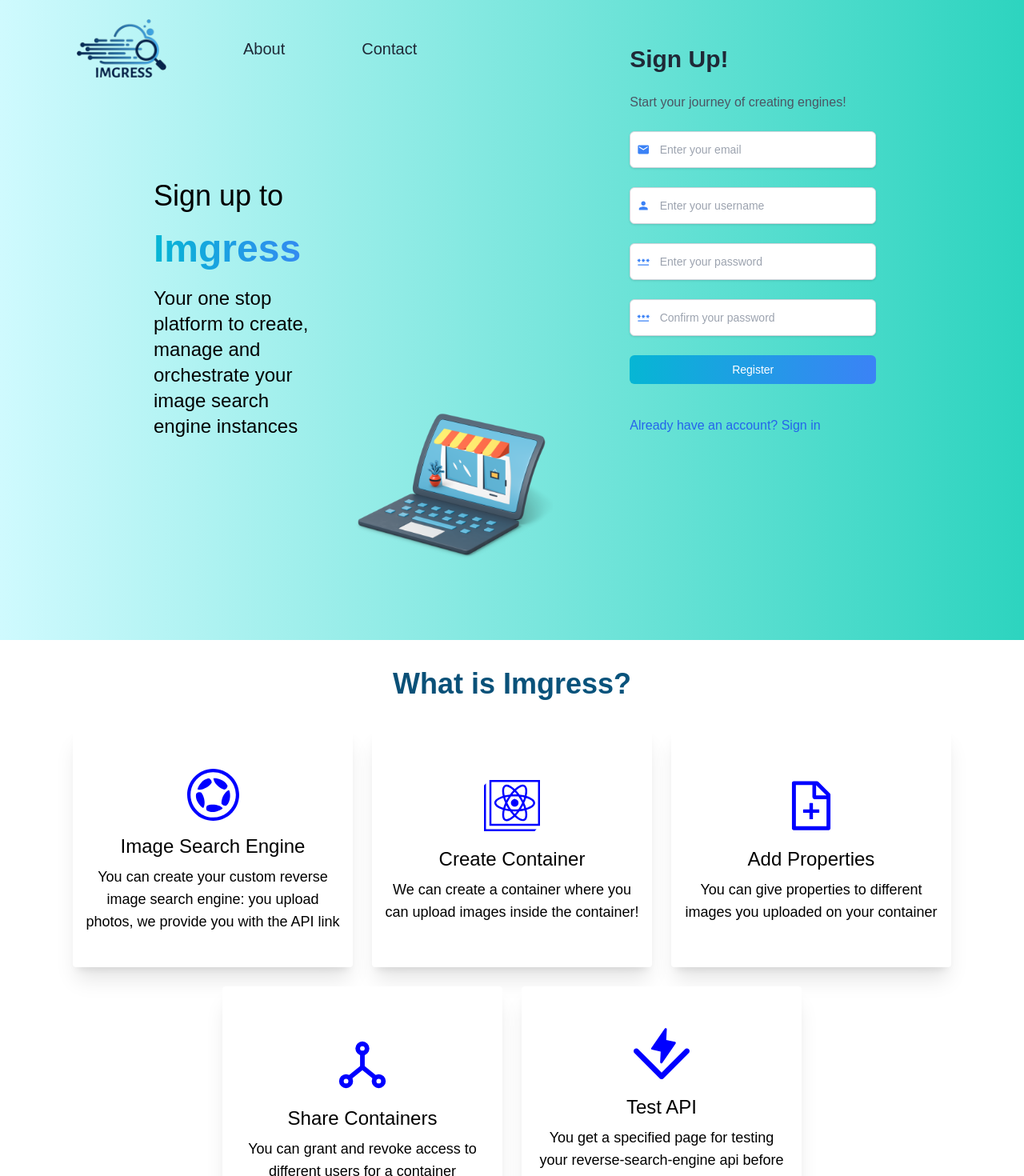
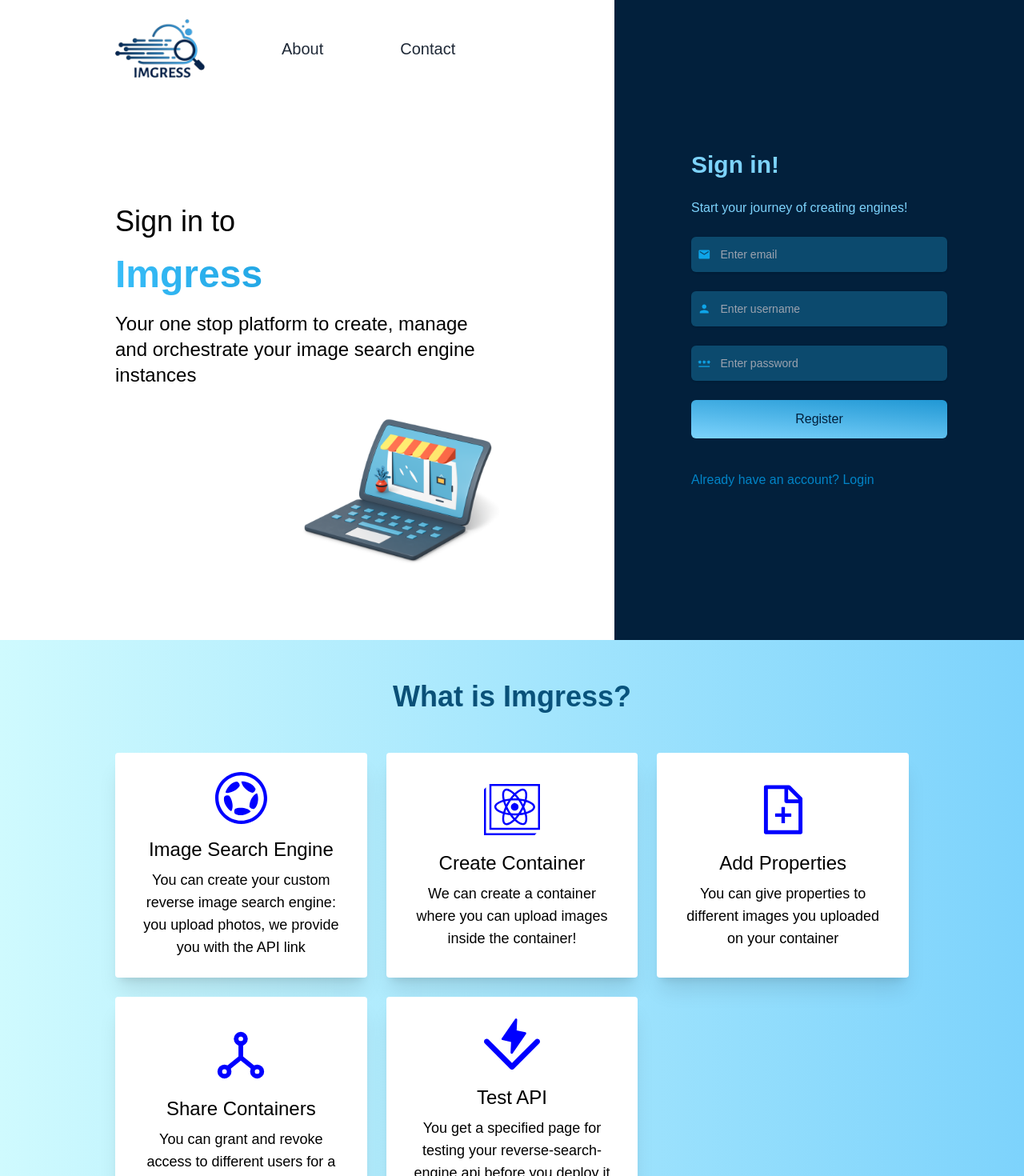
Before and after one commit to ryuusama09/Imgress, a React (Create React App) app: page /register in a window 1280 px wide. Shown: the top 1470 px of the page at 80% size. Built offline with nearby package versions, Linux system fonts and the light colour scheme.

Commit message:
ui changes

```diff
--- a/src/pages/Home.jsx
+++ b/src/pages/Home.jsx
@@ -513,7 +513,10 @@ const Home = () => {
         </div>
         <button
           className="bg-sky-500 text-white p-2 rounded-md"
-          onClick={() => logout()}
+          onClick={() => {
+            localStorage.removeItem("user");
+            logout()
+          }}
         >
           Logout
         </button>
--- a/src/pages/Login.jsx
+++ b/src/pages/Login.jsx
@@ -1,6 +1,7 @@
 import React, { useRef, useState } from "react";
 import { Link, useNavigate } from "react-router-dom";
 import { useStore } from "../store";
+import { ToastContainer, toast } from "react-toastify";
 import { MdEmail, MdPassword } from "react-icons/md";
 import logo from "../assets/logo.png";
 import wallpaper from "../assets/wallpaper2.png";
@@ -8,17 +9,24 @@ import { SiCreatereactapp } from "react-icons/si";
 import { AiOutlineFileAdd } from "react-icons/ai";
 import { TbHierarchy } from "react-icons/tb";
 import { SiVitest, SiCoronaengine } from "react-icons/si";
+import "react-toastify/dist/ReactToastify.css";
 const Login = () => {
   const ref = useRef(null);
   const contactRef = useRef(null);
   const navigate = useNavigate();
   const Login = useStore((state) => state.login);
+  const [logging, setLogging] = useState(false);
   const [data, setData] = useState({
     email: "",
     password: "",
   });
   const login = async (e) => {
     e.preventDefault();
+    if (data.email === "" || data.password === "") {
+      toast.error("Please fill all the fields");
+      return;
+    } else {
+      setLogging(true);
       var myHeaders = new Headers();
       myHeaders.append("Content-Type", "application/json");
 
@@ -36,10 +44,17 @@ const Login = () => {
         .then((result) => {
           const data = JSON.parse(result);
           console.log(data);
+          localStorage.setItem("user", JSON.stringify(data.result[0]));
           Login(data.result[0]);
+          setLogging(false);
           navigate("/");
         })
-      .catch((error) => console.log("error", error));
+        .catch((error) => {
+          toast.error("Invalid Credentials");
+          setLogging(false);
+          console.log("error", error);
+        });
+    }
   };
   const descData = [
     {
@@ -75,7 +90,9 @@ const Login = () => {
   ];
   return (
     <div>
-      <div className="w-full h-screen flex flex-col px-36 py-6 bg-gradient-to-r from-cyan-100 to-sky-300">
+      <ToastContainer />
+      <div className="w-full h-screen flex">
+        <div className="flex flex-col px-36 py-6 flex-grow max-w-[60vw]">
           <div className="flex items-center text-xl">
             <img src={logo} className="w-28 self-start" />
             <h1
@@ -95,9 +112,8 @@ const Login = () => {
               Contact
             </h1>
           </div>
-        <div className="flex flex-grow justify-between">
           <div className="mt-40 max-w-[600px]">
-            <h1 className="text-4xl font-medium">Sign up to</h1>
+            <h1 className="text-4xl font-medium">Login to</h1>
             <h1 className="text-5xl leading-tight font-semibold mt-4 text-transparent bg-clip-text bg-gradient-to-r to-sky-600 from-sky-400">
               Imgress
             </h1>
@@ -106,33 +122,35 @@ const Login = () => {
               image search engine instances
             </h1>
           </div>
-          <img src={wallpaper} className="ml-8 mb-12 max-w-[250px] self-end" />
-          <div className="p-8 min-w-[500px] min-h-[300px] px-24 self-center">
+          <img src={wallpaper} className="max-w-[250px] self-end" />
+        </div>
+        <div className="flex justify-between flex-grow bg-[#02203c] text-sky-300">
+          <div className="p-8 w-full min-h-[300px] px-24 self-center">
             <form
               className="flex flex-col justify-center gap-6"
               onSubmit={(e) => login(e)}
             >
-              <h1 className="text-gray-800 text-3xl font-semibold">Login!</h1>
-              <p className="text-gray-600 text-md font-medium">
+              <h1 className="text-3xl font-semibold">Login!</h1>
+              <p className="text-md font-medium">
                 Enter your creds to create new engines!
               </p>
-              <div className="border bg-white shadow border-gray-300 p-2 flex items-center rounded-md">
+              <div className="bg-sky-900 shadow p-2 flex items-center rounded-md">
                 <MdEmail className="text-sky-500 mr-2" size={18} />
                 <input
                   type="text"
                   placeholder="Enter your email"
-                  className="p-1 w-full text-sm outline-none"
+                  className="p-1 w-full text-sm outline-none bg-inherit"
                   value={data.email}
                   onChange={(e) => setData({ ...data, email: e.target.value })}
                 />
               </div>
 
-              <div className="border bg-white shadow border-gray-300 p-2 flex items-center rounded-md">
+              <div className="bg-sky-900 shadow p-2 flex items-center rounded-md">
                 <MdPassword className="text-sky-500 mr-2" size={18} />
                 <input
                   type="password"
                   placeholder="Enter your password"
-                  className="p-1 text-sm w-full outline-none"
+                  className="p-1 text-sm w-full outline-none bg-inherit"
                   value={data.password}
                   onChange={(e) =>
                     setData({ ...data, password: e.target.value })
@@ -142,30 +160,30 @@ const Login = () => {
 
               <button
                 type="submit"
-                className="bg-gradient-to-bl from-sky-600 to-sky-300 bg-[position:_0%_0%] hover:bg-[position:_100%_100%] bg-[size:_200%] transition-all duration-500 text-white p-3 rounded-md"
+                className="bg-gradient-to-bl from-sky-600 to-sky-300 bg-[position:_0%_0%] hover:bg-[position:_100%_100%] bg-[size:_200%] transition-all duration-500 text-[#02203c] p-3 rounded-md"
               >
-                Login
+                {logging ? "Logging in..." : "Login"}
               </button>
-              <Link to="/register" className="text-blue-600 mt-4 font-medium">
+              <Link to="/register" className="text-sky-600 mt-4 font-medium">
                 Do not have an account? Sign Up
               </Link>
             </form>
           </div>
         </div>
       </div>
+      <div
+        ref={ref}
+        className="px-36 py-6 bg-gradient-to-r from-cyan-100 to-sky-300 h-screen"
+      >
         <div>
-        <h1
-          ref={ref}
-          id="about"
-          className="text-center leading-tight mt-8 text-4xl font-semibold text-transparent bg-clip-text bg-gradient-to-r to-sky-800 from-sky-900"
-        >
+          <h1 className="text-center leading-tight mt-6 text-4xl font-semibold text-transparent bg-clip-text bg-gradient-to-r to-sky-800 from-sky-900">
             What is Imgress?
           </h1>
-        <div className="mt-8  flex w-full justify-center bg-white flex-wrap items-center gap-6 pb-4">
+          <div className="grid grid-cols-3 gap-6 mt-12">
             {descData.map((desc) => (
               <div
                 key={desc.id}
-              className="cursor-pointer max-w-[350px] min-h-[300px] p-4 pt-6 bg-white shadow-xl hover:shadow-2xl rounded flex flex-col items-center justify-center"
+                className="cursor-pointer w-full px-8 py-6 bg-white shadow-xl hover:shadow-2xl rounded flex flex-col items-center justify-center"
               >
                 <desc.Icon />
                 <h1 className="text-2xl font-medium mt-4">{desc.name}</h1>
@@ -174,25 +192,26 @@ const Login = () => {
             ))}
           </div>
         </div>
+      </div>
       <div
         ref={contactRef}
-        className="mt-8 flex flex-col items-center px-36 py-6 bg-gradient-to-r from-cyan-100 to-sky-300"
+        className="flex flex-col items-center px-36 py-12 bg-gradient-to-r from-[#02203c] to-[#001528] text-sky-300"
       >
         <div className="w-[400px] flex flex-col gap-4">
-          <h1 className="text-center leading-tight mt-8 text-4xl font-semibold text-transparent bg-clip-text bg-gradient-to-r to-sky-800 from-sky-900">
+          <h1 className="text-center leading-tight text-4xl font-semibold bg-clip-text">
             Contact Us
           </h1>
           <input
             type="email"
-            className="p-2 border border-2 border-gray-200 rounded-lg"
+            className="p-2 rounded-lg bg-sky-900 outline-none"
             placeholder="Enter you Email"
           />
           <textarea
             rows={7}
-            className="p-2 border border-2 border-gray-200 rounded-lg"
+            className="p-2 rounded-lg bg-sky-900 outline-none"
             placeholder="Enter your message or query.."
           />
-          <button className="self-center w-[100px] bg-gradient-to-bl from-sky-600 to-sky-300 bg-[position:_0%_0%] hover:bg-[position:_100%_100%] bg-[size:_200%] transition-all duration-500 text-white p-3 rounded-md">
+          <button className="bg-gradient-to-bl from-sky-600 to-sky-300 bg-[position:_0%_0%] hover:bg-[position:_100%_100%] bg-[size:_200%] transition-all duration-500 text-[#02203c] p-3 rounded-md">
             Submit
           </button>
         </div>
--- a/src/pages/Register.jsx
+++ b/src/pages/Register.jsx
@@ -2,15 +2,17 @@ import React, { useRef, useState } from "react";
 import { Link, useNavigate } from "react-router-dom";
 import logo from "../assets/logo.png";
 import { MdEmail, MdPassword, MdPerson } from "react-icons/md";
-import wallpaper from "../assets/wallpaper.png";
-import wallpaper2 from "../assets/wallpaper2.png";
+import wallpaper from "../assets/wallpaper2.png";
+import { ToastContainer, toast } from "react-toastify";
 import { SiCreatereactapp } from "react-icons/si";
 import { AiOutlineFileAdd } from "react-icons/ai";
 import { TbHierarchy } from "react-icons/tb";
 import { SiVitest, SiCoronaengine } from "react-icons/si";
+import "react-toastify/dist/ReactToastify.css";
 const Register = () => {
   const ref = useRef(null);
   const contactRef = useRef(null);
+  const [registering, setRegistering] = useState(false);
   const navigate = useNavigate();
   const [data, setData] = useState({
     email: "",
@@ -20,11 +22,37 @@ const Register = () => {
 
   const register = async (e) => {
     e.preventDefault();
+    const regex = /^\w+([\.-]?\w+)*@\w+([\.-]?\w+)*(\.\w{2,3})+$/;
+    if (data.email === "" || data.username === "" || data.password === "") {
+      toast.error("Please fill all the fields");
+      return;
+    } else if (!regex.test(data.email)) {
+      toast.error("Please enter a valid email");
+      return;
+    } else if (data.password.length < 8) {
+      toast.error("Password must be atleast 8 characters long");
+      return;
+    } else if (data.username.length < 4) {
+      toast.error("Username must be atleast 4 characters long");
+      return;
+    } else if (data.username.length > 20) {
+      toast.error("Username must be less than 20 characters long");
+      return;
+    } else if (data.password.length > 20) {
+      toast.error("Password must be less than 20 characters long");
+      return;
+    } else if (data.username.includes(" ")) {
+      toast.error("Username must not contain spaces");
+      return;
+    } else if (data.password.includes(" ")) {
+      toast.error("Password must not contain spaces");
+      return;
+    } else {
+      setRegistering(true);
       var myHeaders = new Headers();
       myHeaders.append("Content-Type", "application/json");
 
       var raw = JSON.stringify(data);
-
       var requestOptions = {
         method: "POST",
         headers: myHeaders,
@@ -34,9 +62,15 @@ const Register = () => {
         .then((response) => response.text())
         .then((result) => {
           console.log(result);
+          setRegistering(false);
           navigate("/login");
         })
-      .catch((error) => console.log("error", error));
+        .catch((error) => {
+          console.log("error", error);
+          toast.error("Username or email already exists");
+          setRegistering(false);
+        });
+    }
   };
   const descData = [
     {
@@ -73,8 +107,9 @@ const Register = () => {
 
   return (
     <div>
-      <div className="w-screen h-screen flex justify-between px-24 py-6  bg-gradient-to-r from-cyan-100 to-teal-400">
-        <div>
+      <ToastContainer />
+      <div className="w-full h-screen flex">
+        <div className="flex flex-col px-36 py-6 flex-grow max-w-[60vw]">
           <div className="flex items-center text-xl">
             <img src={logo} className="w-28 self-start" />
             <h1
@@ -94,9 +129,9 @@ const Register = () => {
               Contact
             </h1>
           </div>
-          <div className="mt-32 ml-24 max-w-[400px]">
-            <h1 className="text-4xl font-medium">Sign up to</h1>
-            <h1 className="text-5xl leading-tight font-semibold mt-4 text-transparent bg-clip-text bg-gradient-to-r from-cyan-500 to-blue-500">
+          <div className="mt-40 max-w-[600px]">
+            <h1 className="text-4xl font-medium">Sign in to</h1>
+            <h1 className="text-5xl leading-tight font-semibold mt-4 text-transparent bg-clip-text bg-gradient-to-r to-sky-600 from-sky-400">
               Imgress
             </h1>
             <h1 className="mt-4 text-2xl font-normal ">
@@ -104,82 +139,80 @@ const Register = () => {
               image search engine instances
             </h1>
           </div>
+          <img src={wallpaper} className="max-w-[250px] self-end" />
         </div>
-        <img src={wallpaper2} className="ml-8 mb-12 max-w-[250px] self-end" />
-        <div className="p-8 min-w-[500px] min-h-[300px] px-24">
+        <div className="flex justify-between flex-grow bg-[#02203c] text-sky-300">
+          <div className="p-8 w-full min-h-[300px] px-24 self-center">
             <form
               className="flex flex-col justify-center gap-6"
               onSubmit={(e) => register(e)}
             >
-            <h1 className="text-gray-800 text-3xl font-semibold">Sign Up!</h1>
-            <p className="text-gray-600 text-md font-medium">
+              <h1 className="text-3xl font-semibold">Sign in!</h1>
+              <p className="text-md font-medium">
                 Start your journey of creating engines!
               </p>
-            <div className="border bg-white shadow border-gray-300 p-2 flex items-center rounded-md">
-              <MdEmail className="text-blue-500 mr-2" size={18} />
+              <div className="bg-sky-900 shadow p-2 flex items-center rounded-md">
+                <MdEmail className="text-sky-500 mr-2" size={18} />
                 <input
                   type="text"
-                placeholder="Enter your email"
-                className="p-1 w-full text-sm outline-none"
+                  placeholder="Enter email"
+                  className="p-1 w-full text-sm outline-none bg-inherit"
                   value={data.email}
                   onChange={(e) => setData({ ...data, email: e.target.value })}
                 />
               </div>
-            <div className="border bg-white shadow border-gray-300 p-2 flex items-center rounded-md">
-              <MdPerson className="text-blue-500 mr-2" size={18} />
+              <div className="bg-sky-900 shadow p-2 flex items-center rounded-md">
+                <MdPerson className="text-sky-500 mr-2" size={18} />
                 <input
                   type="text"
-                placeholder="Enter your username"
-                className="p-1 text-sm w-full outline-none"
+                  placeholder="Enter username"
+                  className="p-1 w-full text-sm outline-none bg-inherit"
                   value={data.username}
-                onChange={(e) => setData({ ...data, username: e.target.value })}
+                  onChange={(e) =>
+                    setData({ ...data, username: e.target.value })
+                  }
                 />
               </div>
-            <div className="border bg-white shadow border-gray-300 p-2 flex items-center rounded-md">
-              <MdPassword className="text-blue-500 mr-2" size={18} />
+              <div className="bg-sky-900 shadow p-2 flex items-center rounded-md">
+                <MdPassword className="text-sky-500 mr-2" size={18} />
                 <input
                   type="password"
-                placeholder="Enter your password"
-                className="p-1 text-sm w-full outline-none"
+                  placeholder="Enter password"
+                  className="p-1 text-sm w-full outline-none bg-inherit"
                   value={data.password}
-                onChange={(e) => setData({ ...data, password: e.target.value })}
+                  onChange={(e) =>
+                    setData({ ...data, password: e.target.value })
+                  }
                 />
               </div>
-            <div className="border bg-white shadow border-gray-300 p-2 flex items-center rounded-md">
-              <MdPassword className="text-blue-500 mr-2" size={18} />
-              <input
-                type="password"
-                placeholder="Confirm your password"
-                className="p-1 text-sm w-full outline-none"
-                // value={data.password}
-                // onChange={(e) => setData({ ...data, password: e.target.value })}
-              />
-            </div>
+
               <button
                 type="submit"
-              className="bg-gradient-to-r from-cyan-500 to-blue-500 text-white p-2 rounded-md text-sm"
+                disabled={registering}
+                className="bg-gradient-to-bl from-sky-600 to-sky-300 bg-[position:_0%_0%] hover:bg-[position:_100%_100%] bg-[size:_200%] transition-all duration-500 text-[#02203c] p-3 rounded-md"
               >
-              Register
+                {registering ? "Registering..." : "Register"}
               </button>
-            <Link to="/login" className="text-blue-600 mt-4 font-medium">
-              Already have an account? Sign in
+              <Link to="/login" className="text-sky-600 mt-4 font-medium">
+                Already have an account? Login
               </Link>
             </form>
           </div>
         </div>
+      </div>
+      <div
+        ref={ref}
+        className="px-36 py-6 bg-gradient-to-r from-cyan-100 to-sky-300 h-screen"
+      >
         <div>
-        <h1
-          ref={ref}
-          id="about"
-          className="text-center leading-tight mt-8 text-4xl font-semibold text-transparent bg-clip-text bg-gradient-to-r to-sky-800 from-sky-900"
-        >
+          <h1 className="text-center leading-tight mt-6 text-4xl font-semibold text-transparent bg-clip-text bg-gradient-to-r to-sky-800 from-sky-900">
             What is Imgress?
           </h1>
-        <div className="mt-8  flex w-full justify-center bg-white flex-wrap items-center gap-6 pb-4">
+          <div className="grid grid-cols-3 gap-6 mt-12">
             {descData.map((desc) => (
               <div
                 key={desc.id}
-              className="cursor-pointer max-w-[350px] min-h-[300px] p-4 pt-6 bg-white shadow-xl hover:shadow-2xl rounded flex flex-col items-center justify-center"
+                className="cursor-pointer w-full px-8 py-6 bg-white shadow-xl hover:shadow-2xl rounded flex flex-col items-center justify-center"
               >
                 <desc.Icon />
                 <h1 className="text-2xl font-medium mt-4">{desc.name}</h1>
@@ -188,25 +221,26 @@ const Register = () => {
             ))}
           </div>
         </div>
+      </div>
       <div
         ref={contactRef}
-        className="mt-8 flex flex-col items-center px-36 py-6 bg-gradient-to-r from-cyan-100 to-sky-300"
+        className="flex flex-col items-center px-36 py-12 bg-gradient-to-r from-[#02203c] to-[#001528] text-sky-300"
       >
         <div className="w-[400px] flex flex-col gap-4">
-          <h1 className="text-center leading-tight mt-8 text-4xl font-semibold text-transparent bg-clip-text bg-gradient-to-r to-sky-800 from-sky-900">
+          <h1 className="text-center leading-tight text-4xl font-semibold bg-clip-text">
             Contact Us
           </h1>
           <input
             type="email"
-            className="p-2 border border-2 border-gray-200 rounded-lg"
+            className="p-2 rounded-lg bg-sky-900 outline-none"
             placeholder="Enter you Email"
           />
           <textarea
             rows={7}
-            className="p-2 border border-2 border-gray-200 rounded-lg"
+            className="p-2 rounded-lg bg-sky-900 outline-none"
             placeholder="Enter your message or query.."
           />
-          <button className="self-center w-[100px] bg-gradient-to-bl from-sky-600 to-sky-300 bg-[position:_0%_0%] hover:bg-[position:_100%_100%] bg-[size:_200%] transition-all duration-500 text-white p-3 rounded-md">
+          <button className="bg-gradient-to-bl from-sky-600 to-sky-300 bg-[position:_0%_0%] hover:bg-[position:_100%_100%] bg-[size:_200%] transition-all duration-500 text-[#02203c] p-3 rounded-md">
             Submit
           </button>
         </div>
--- a/src/store.js
+++ b/src/store.js
@@ -1,11 +1,13 @@
 import { create } from "zustand";
 
 export const useStore = create((set) => ({
-  user: null,
+  user: localStorage.getItem("user") ? JSON.parse(localStorage.getItem("user")) : null,
   containerName: null,
   url: null,
   login: (user) => set(() => ({ user })),
-  logout: () => set(() => ({ user: null })),
+  logout: () => {
+    set(() => ({ user: null }))
+  },
   setContainerName: (name) =>
     set((state) => ({
       containerName: name,
```
Also changed, not shown: src/App.js (+27 -3 lines), src/pages/ProtectedRoute.jsx (added, +12 -0 lines), src/pages/Test.jsx (+34 -17 lines). Lines whose indentation alone changed are shown as unchanged.
